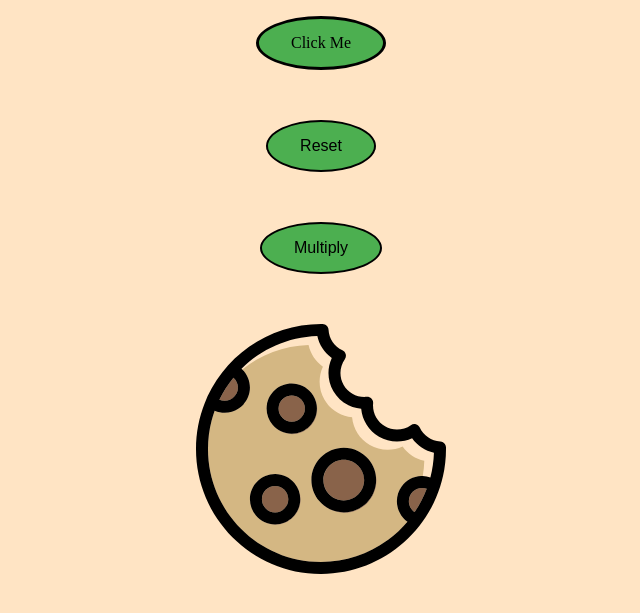
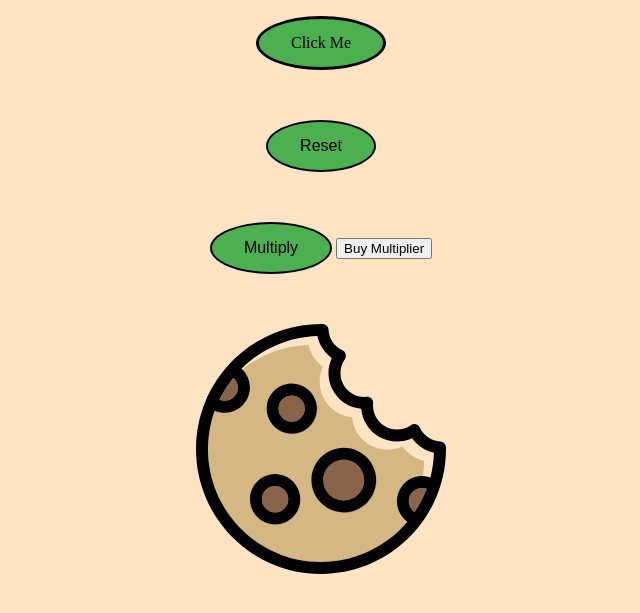
Before and after one commit to CE5RIC/Cookie-Clicker, a plain HTML site: page index.html in a window 1280 px wide. Shown: the part 105-718 px from the top of the page, without its empty margins (319-959 px from the left). Drawn offline with Linux system fonts and the light colour scheme.

Commit message:
created a new button to buy a multiplier

```diff
--- a/index.html
+++ b/index.html
@@ -21,6 +21,7 @@
                 <div id="click-div" class="click">Click Me</div><br>
                 <button id="reset-button" class="button">Reset</button><br>
                 <button id="multiply-btn" class="multiply">Multiply</button>
+                <button id="buy" class="store">Buy Multiplier</button>
             </div>
         </center>
 
```
